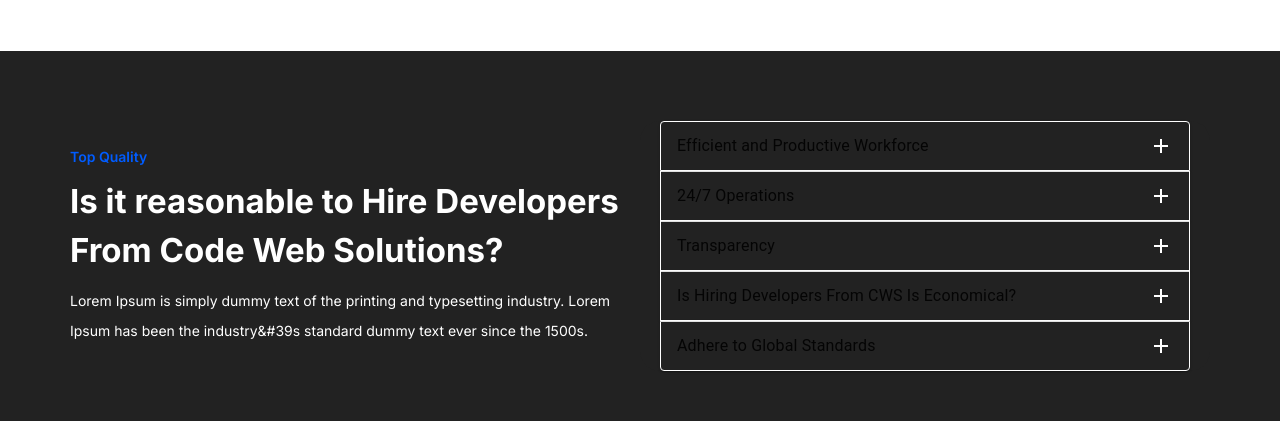
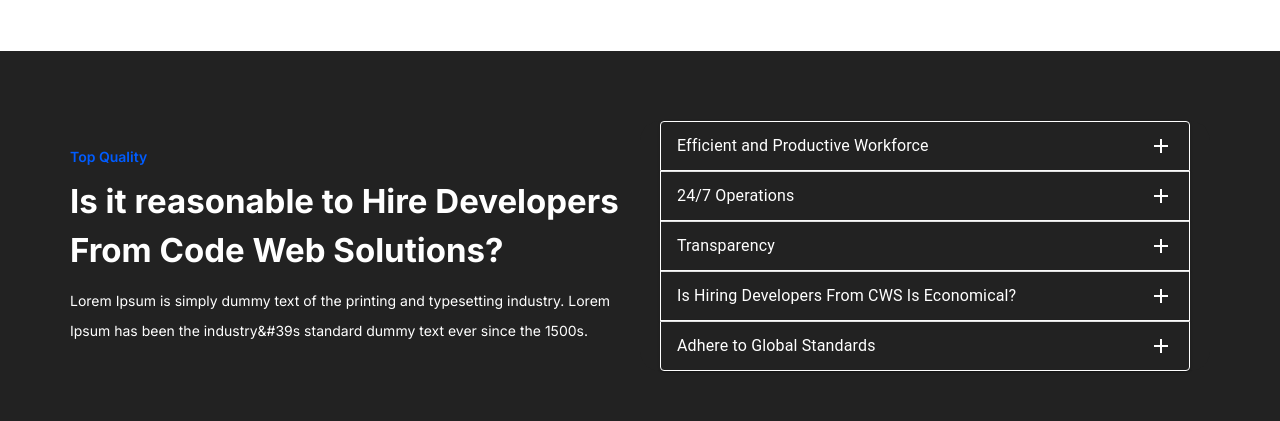
Before and after one commit to BoobalanJesky/Codeweb_Solution, a Next.js app: page /Codeweb_Solution/HireDevelopers/AndroidDevelopers in a window 1280 px wide. Shown: the part 4120-4541 px from the top of the page. Built offline with nearby package versions, Linux system fonts and the light colour scheme.

Commit message:
update card

```diff
--- a/src/app/HireDevelopers/AndroidDevelopers/Topquality.tsx
+++ b/src/app/HireDevelopers/AndroidDevelopers/Topquality.tsx
@@ -39,7 +39,7 @@
                     <p className="text-[14px] text-text-white md:max-w-[590px] leading-[30px]">Lorem Ipsum is simply dummy text of the printing and typesetting industry. Lorem Ipsum has been the industry&#39s standard dummy text ever since the 1500s.</p>
                 </div>
                 <div className="md:w-1/2">
-                    <div className='bg-default-black rounded-[20px] px-[20px]  mx-auto'>
+                    <div className='bg-default-black  rounded-[20px] px-[20px]  mx-auto'>
                         {accordionData.map((item, index) => (
                             <MyAccordion
                                 key={index}
@@ -48,11 +48,12 @@
                                 expanded={expanded === `panel${index + 1}`}
                                 onChange={handleChange(`panel${index + 1}`)}
                                 sx={{
+                                    color:"#fff",
                                     border: "0.5px solid #fff",
                                     backgroundColor: "#222222",
                                 }}
                                 titleSx={{
-                                    color: "#fff"
+                                    color: "#fff !important"
                                 }}
                                 contentSx={{
                                     fontSize: '14px',
```
